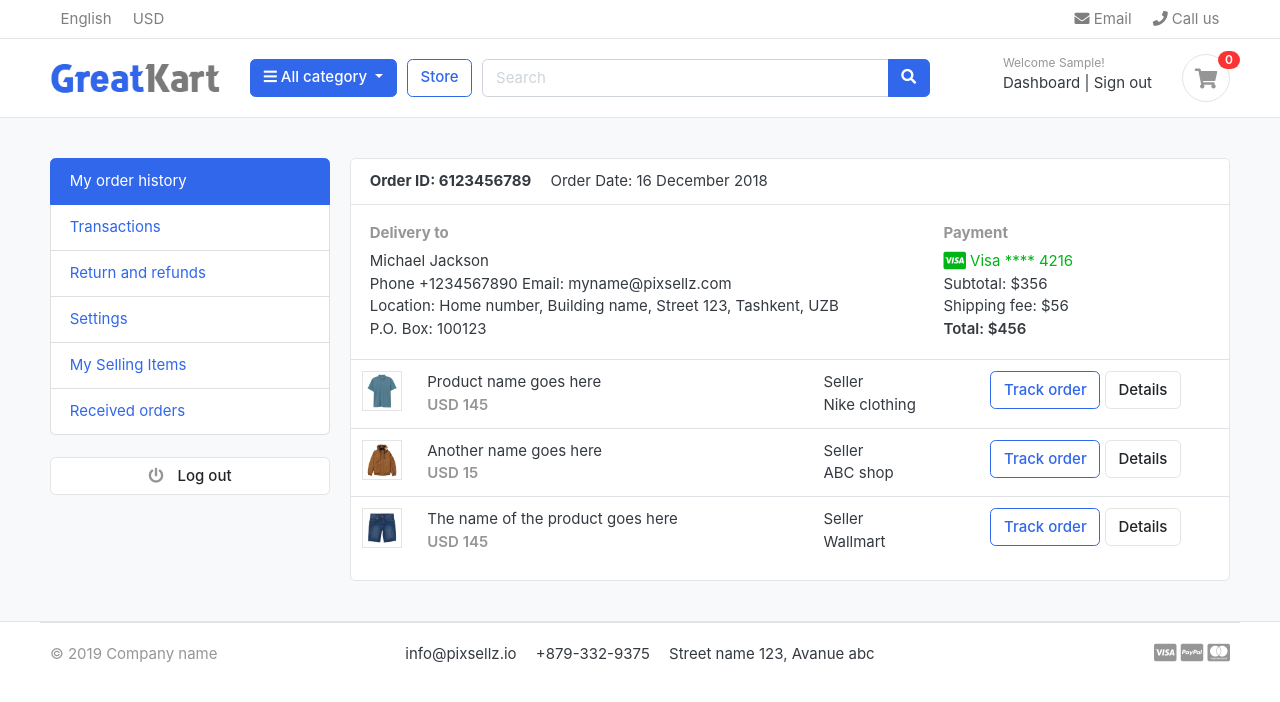
After one commit to Shubham92166/Ecommerce-Web-App, a Django app: page /dashboard/ in a window 1280 px wide. The commit adds this page. Shown: the top 702 px of the page. Run offline with Django 4.2, Linux system fonts and the light colour scheme; the visitor is signed in with stand-in values (Sample User, id 1); data that the repository does not hold is empty; some libraries are stand-ins or nearby versions; some web fonts are replaced.

Commit message:
Implemented login and account verification functionality

```diff
--- a/account/urls.py
+++ b/account/urls.py
@@ -5,4 +5,6 @@ urlpatterns = [
     path('register/', views.register, name = 'register'),
     path('login/', views.login, name = 'login'),
     path('logout/', views.logout, name = 'logout'),
+    path('active/<uidb64>/<token>/', views.activate, name = 'activate'),
+    path('dashboard/', views.dashboard, name = 'dashboard'),
 ]
--- a/account/views.py
+++ b/account/views.py
@@ -2,6 +2,16 @@ from django.shortcuts import render, redirect
 from .form import RegistrationForm
 from .models import Account
 from django.contrib import messages
+from django.contrib import auth
+from django.contrib.auth.decorators import login_required
+
+#verification email
+from django.contrib.sites.shortcuts import get_current_site
+from django.template.loader import render_to_string
+from django.utils.http import urlsafe_base64_encode, urlsafe_base64_decode
+from django.contrib.auth.tokens import default_token_generator
+from django.core.mail import EmailMessage
+from django.utils.encoding import force_bytes
 
 def register(request):
     if request.method == "POST":
@@ -16,6 +26,22 @@ def register(request):
             user = Account.objects.create_user(first_name = first_name, last_name = last_name, email = email, username = username, password = password)
             user.phone_number = phone_number
             user.save()
+
+
+            #USER ACTIVATION
+
+            current_site = get_current_site(request)
+            mail_subject = 'Action Required-Please activate your account'
+            message = render_to_string('account/account_activation_mail.html', {
+                'user' : user,
+                'domain' : current_site,
+                'uid' : urlsafe_base64_encode(force_bytes(user.pk)),
+                'token' : default_token_generator.make_token(user),
+            })
+
+            to_mail = email
+            send_mail = EmailMessage(mail_subject, message, to= [to_mail])
+            send_mail.send()
             messages.success(request, "Registration successful")
             return redirect('register')
 
@@ -27,7 +53,42 @@ def register(request):
     return render(request, 'account/register.html', context)
 
 def login(request):
+    if request.method == 'POST':
+        email = request.POST['email']
+        password = request.POST['password']
+        user = auth.authenticate(email = email, password = password)
+
+        if user:
+            auth.login(request, user)
+            return redirect('home')
+        else:
+            messages.error(request, 'Invalid credentials. Please try again!')
+            return redirect('login')
+
     return render(request, 'account/login.html')
 
+@login_required(login_url='login')
 def logout(request):
-    return
+    auth.logout(request)
+    return redirect('login')
+
+
+def activate(request, uidb64, token):
+    try:
+        uid = urlsafe_base64_decode(uidb64).decode()
+        user = Account._default_manager.get(pk = uid)
+    except (TypeError, ValueError, Account.DoesNotExist):
+        user = None
+
+    if user:
+        user.is_active = True
+        user.save()
+        messages.success(request, 'Congratulations! Your account is activated successfully')
+        return redirect('login')
+    else:
+        messages.error(request, 'Invalid activation link')
+        return redirect('register')
+
+@login_required(login_url='login')
+def dashboard(request):
+    return render(request, 'account/dashboard.html')
--- /dev/null
+++ b/templates/account/dashboard.html
@@ -0,0 +1,99 @@
+{% extends 'base.html' %}
+
+{% block content %}
+
+<!-- ========================= SECTION CONTENT ========================= -->
+<section class="section-conten padding-y bg">
+
+<div class="container">
+	<div class="row">
+	<aside class="col-md-3">
+		<!--   SIDEBAR   -->
+		<ul class="list-group">
+			<a class="list-group-item active" href="#"> My order history </a>
+			<a class="list-group-item" href="#"> Transactions </a>
+			<a class="list-group-item" href="#"> Return and refunds </a>
+			<a class="list-group-item" href="#">Settings </a>
+			<a class="list-group-item" href="#"> My Selling Items </a>
+			<a class="list-group-item" href="#"> Received orders </a>
+		</ul>
+		<br>
+		<a class="btn btn-light btn-block" href="#"> <i class="fa fa-power-off"></i> <span class="text">Log out</span> </a>
+		<!--   SIDEBAR .//END   -->
+	</aside>
+	<main class="col-md-9">
+		<article class="card">
+		<header class="card-header">
+			<strong class="d-inline-block mr-3">Order ID: 6123456789</strong>
+			<span>Order Date: 16 December 2018</span>
+		</header>
+		<div class="card-body">
+			<div class="row">
+				<div class="col-md-8">
+					<h6 class="text-muted">Delivery to</h6>
+					<p>Michael Jackson <br>
+					Phone +1234567890 Email: myname@pixsellz.com <br>
+			    	Location: Home number, Building name, Street 123,  Tashkent, UZB <br>
+			    	P.O. Box: 100123
+			 		</p>
+				</div>
+				<div class="col-md-4">
+					<h6 class="text-muted">Payment</h6>
+					<span class="text-success">
+						<i class="fab fa-lg fa-cc-visa"></i>
+					    Visa  **** 4216
+					</span>
+					<p>Subtotal: $356 <br>
+					 Shipping fee:  $56 <br>
+					 <span class="b">Total:  $456 </span>
+					</p>
+				</div>
+			</div> <!-- row.// -->
+		</div> <!-- card-body .// -->
+		<div class="table-responsive">
+		<table class="table table-hover">
+			<tr>
+				<td width="65">
+					<img src="../images/items/1.jpg" class="img-xs border">
+				</td>
+				<td>
+					<p class="title mb-0">Product name goes here </p>
+					<var class="price text-muted">USD 145</var>
+				</td>
+				<td> Seller <br> Nike clothing </td>
+				<td width="250"> <a href="#" class="btn btn-outline-primary">Track order</a> <a href="#" class="btn btn-light"> Details </a> </td>
+			</tr>
+			<tr>
+				<td>
+					<img src="../images/items/2.jpg" class="img-xs border">
+				</td>
+				<td>
+					<p class="title mb-0">Another name goes here </p>
+					<var class="price text-muted">USD 15</var>
+				</td>
+				<td> Seller <br> ABC shop </td>
+				<td> <a href="#" class="btn btn-outline-primary">Track order</a> <a href="#" class="btn btn-light"> Details </a> </td>
+			</tr>
+			<tr>
+				<td>
+					<img src="../images/items/3.jpg" class="img-xs border">
+				</td>
+				<td>
+					<p class="title mb-0">The name of the product  goes here </p>
+					<var class="price text-muted">USD 145</var>
+				</td>
+				<td> Seller <br> Wallmart </td>
+				<td> <a href="#" class="btn btn-outline-primary">Track order</a> <a href="#" class="btn btn-light"> Details </a> </td>
+			</tr>
+		</table>
+		</div> <!-- table-responsive .end// -->
+		</article> <!-- order-group.// -->
+	</main>
+</div> <!-- row.// -->
+</div>
+
+
+</section>
+<!-- ========================= SECTION CONTENT END// ========================= -->
+
+{% endblock %}
--- a/templates/account/login.html
+++ b/templates/account/login.html
@@ -6,12 +6,15 @@
 	<div class="card mx-auto" style="max-width: 380px; margin-top: 100px">
 		<div class="card-body">
 			<h4 class="card-title mb-4">Sign in</h4>
-			<form>
+			{% include 'includes/alerts.html' %}
+			<form action="{% url 'login' %}" method="POST">
+				{% csrf_token %}
 				<div class="form-group">
 					<input
 						type="email"
 						class="form-control"
 						placeholder="Email Address"
+						name="email"
 					/>
 				</div>
 				<!-- form-group// -->
@@ -20,6 +23,7 @@
 						type="password"
 						class="form-control"
 						placeholder="Password"
+						name="password"
 					/>
 				</div>
 				<!-- form-group// -->
--- a/templates/includes/alerts.html
+++ b/templates/includes/alerts.html
@@ -4,7 +4,7 @@
 	<div id="message" class="container">
 	<div {% if message.tags %} class="alert alert-{{ message.tags }}"{% endif %} role= "alert">
 		<button type="button" class="close" data-dismiss="alert"><span aria-hidden="true">&times;</span></button>
-		{% if message.level == DEFAULT_MESSAGE_LEVELS.ERROR %}Important: {% endif %}
+		{% if message.level == DEFAULT_MESSAGE_LEVELS.ERROR %}Error: {% endif %}
         {{ message }}
     </div>
     </div>
--- a/templates/includes/navbar.html
+++ b/templates/includes/navbar.html
@@ -99,12 +99,21 @@
 				<div class="col-lg-3 col-sm-6 col-8 order-2 order-lg-3">
 					<div class="d-flex justify-content-end mb-3 mb-lg-0">
 						<div class="widget-header">
+							{% if user.id is not None %}
+							<small class="title text-muted">Welcome {{user.first_name }}!</small>
+								<div>
+									<a href="{% url 'dashboard' %}">Dashboard</a>
+									<span class="dark-transp"> | </span>
+									<a href="{%url 'logout' %}"> Sign out</a>
+								</div>
+							{% else %}
 								<small class="title text-muted">Welcome guest!</small>
 								<div>
 									<a href="{% url 'login' %}">Sign in</a>
 									<span class="dark-transp"> | </span>
 									<a href="{%url 'register' %}"> Register</a>
 								</div>
+							{% endif %}
 						</div>
 						<a href="{% url 'cart' %}" class="widget-header pl-3 ml-3">
 							<div class="icon icon-sm rounded-circle border">
```
Also changed, not shown: greatkart/settings.py (+19 -7 lines), templates/account/account_activation_mail.html (added, +11 -0 lines). Lines whose indentation alone changed are shown as unchanged.
